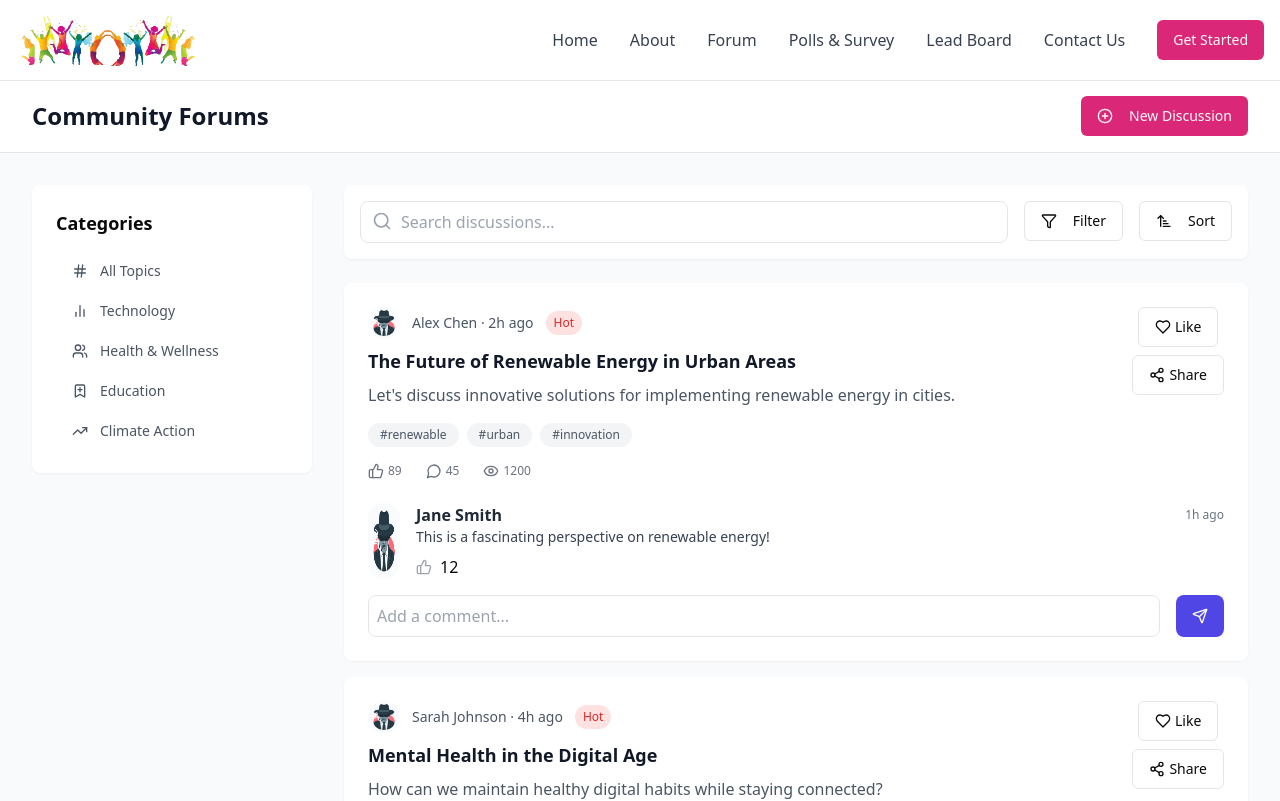
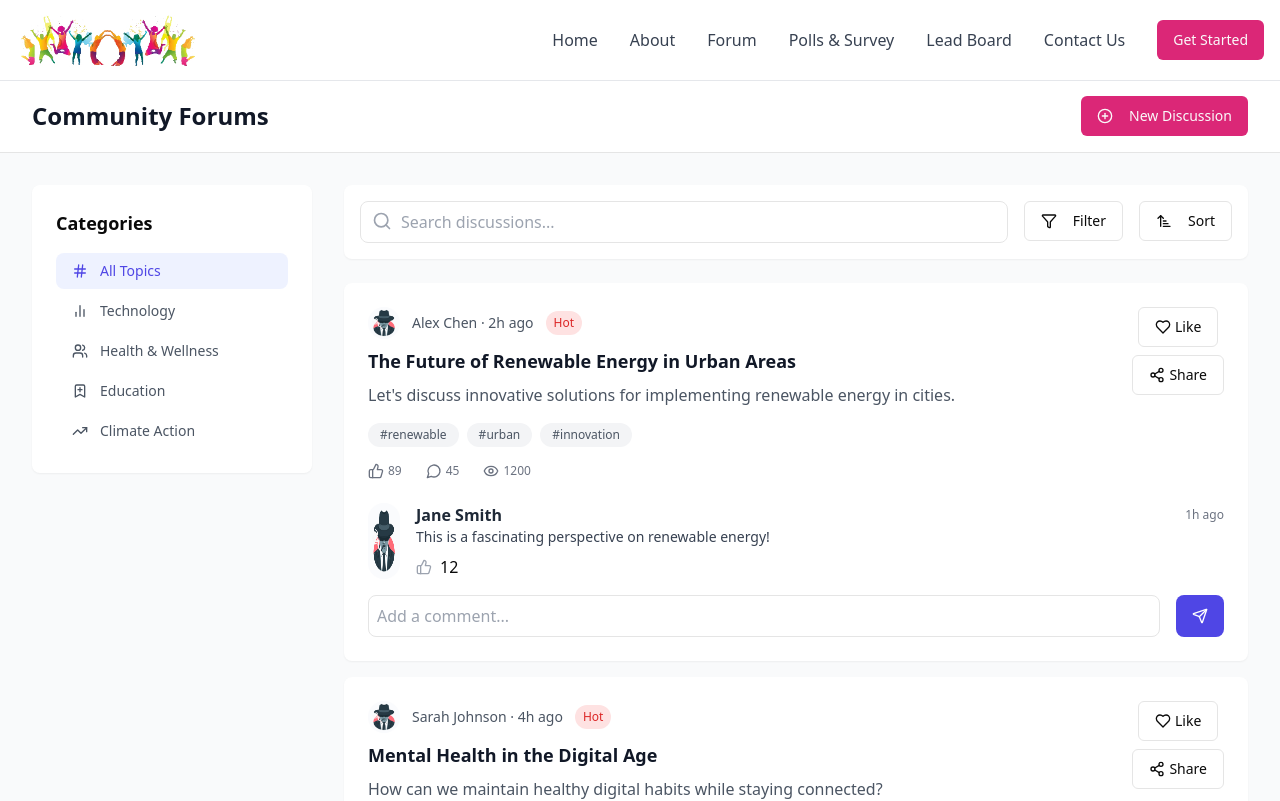
Before and after one commit to Nanguti/youth-community-network, a Next.js app: page /forum in a window 1280 px wide. Shown: the top 801 px of the page. Built offline with nearby package versions, Linux system fonts and the light colour scheme.

Commit message:
Fix type erros

```diff
--- a/app/components/forum/CategorySidebar.tsx
+++ b/app/components/forum/CategorySidebar.tsx
@@ -2,8 +2,8 @@ import { Category } from "@/types/Thread";
 
 interface CategorySidebarProps {
   categories: Category[];
-  selectedCategory: string;
-  onCategorySelect: (categoryId: string) => void;
+  selectedCategory: number; // Changed from string to number to match Category.id
+  onCategorySelect: (categoryId: number) => void; // Changed to accept number
 }
 
 const CategorySidebar = ({
@@ -22,7 +22,7 @@ const CategorySidebar = ({
               return (
                 <button
                   key={category.id}
-                  onClick={() => onCategorySelect(category.id)}
+                  onClick={() => category.id && onCategorySelect(category.id)} // Added null check
                   className={`w-full flex items-center px-4 py-2 text-sm rounded-lg
                     transition-colors ${
                       selectedCategory === category.id
--- a/app/forum/page.tsx
+++ b/app/forum/page.tsx
@@ -8,7 +8,7 @@ import { SearchBar } from "../components/forum/SearchBar";
 import { DiscussionCard } from "../components/DiscussionCard";
 
 const ForumPage: React.FC = () => {
-  const [selectedCategory, setSelectedCategory] = useState<string>("all");
+  const [selectedCategory, setSelectedCategory] = useState<number>(1);
   const [searchQuery, setSearchQuery] = useState<string>("");
   const [comments, setComments] = useState<Record<number, Comment[]>>({
     1: [
@@ -116,7 +116,9 @@ const ForumPage: React.FC = () => {
 
   const filteredDiscussions = discussions.filter((discussion) => {
     const matchesCategory =
-      selectedCategory === "all" || discussion.category === selectedCategory;
+      selectedCategory === 1 ||
+      discussion.category ===
+        categories.find((cat) => cat.id === selectedCategory)?.name;
     const matchesSearch =
       searchQuery === "" ||
       discussion.title.toLowerCase().includes(searchQuery.toLowerCase()) ||
```
